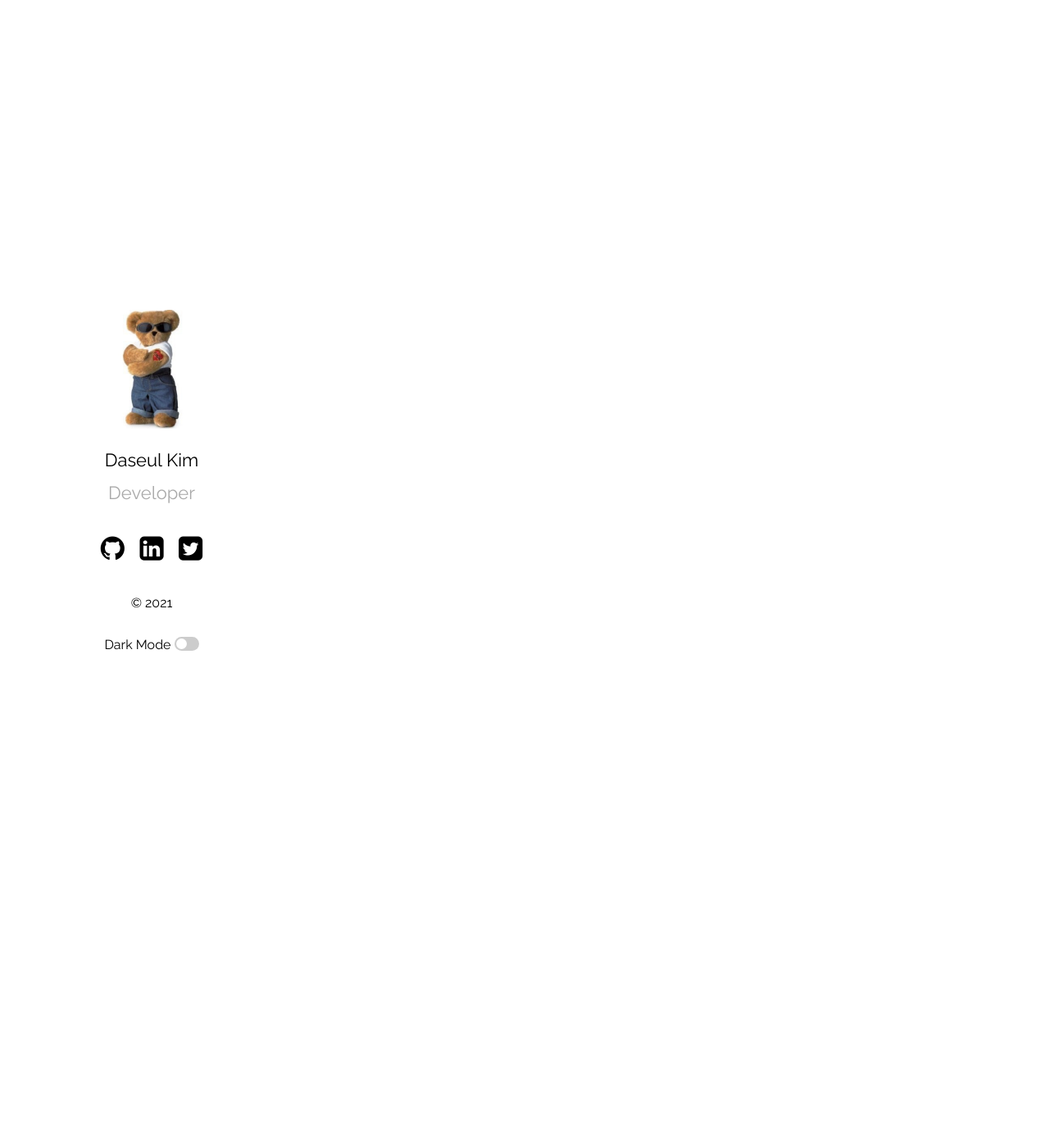
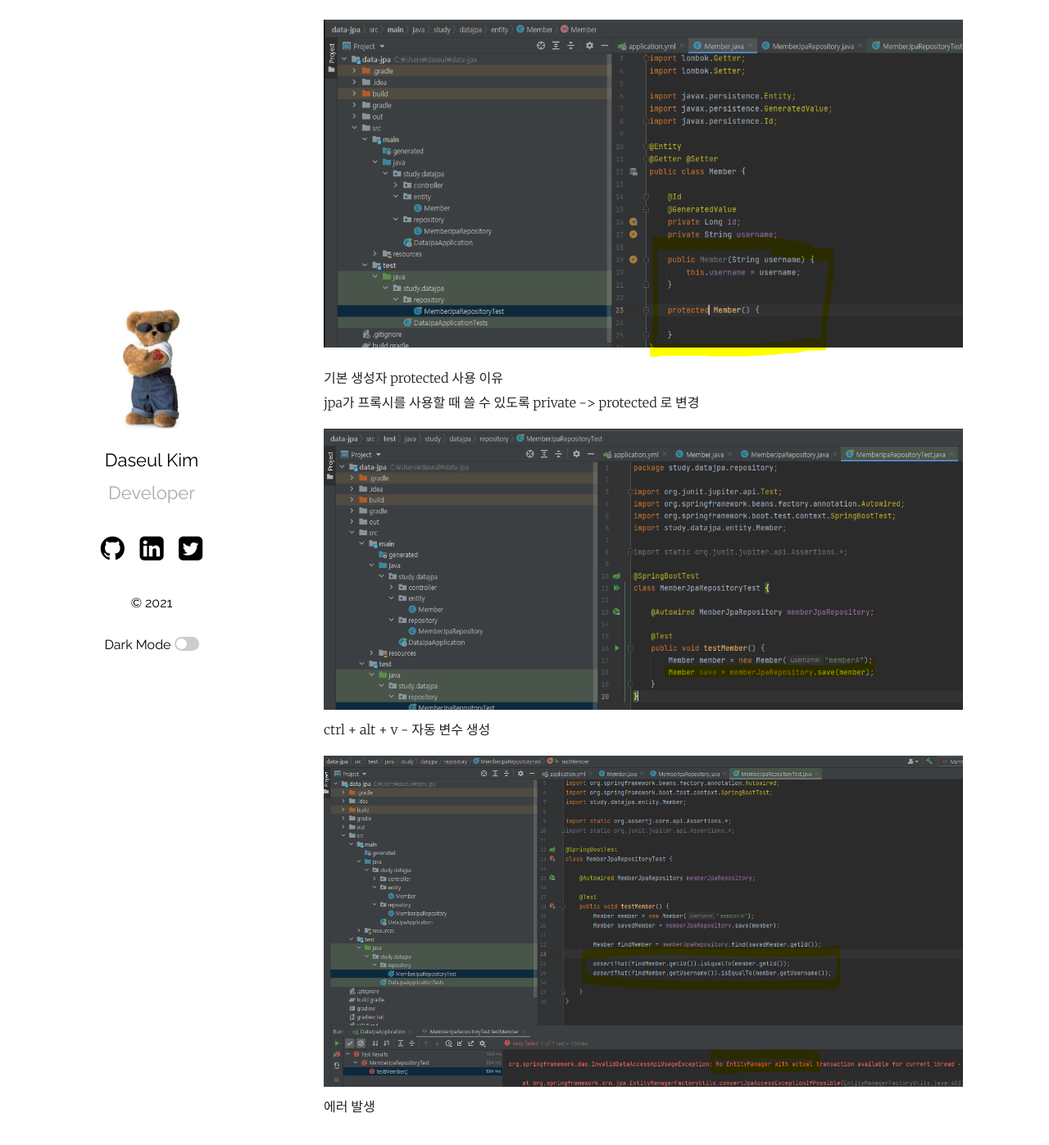
Before and after one commit to das101096/my-blog, a Jekyll site: the page built from _posts/2021-05-28-basic-spring-jpa.markdown, in a window 1280 px wide and 1400 px high, scrolled down 8726 px. Shown: the top 1397 px of the window at 82% size. Built offline with Jekyll 4.4.1, drawn with Linux system fonts in a browser that asks for light colours; some of the changed text lies outside the part shown.

Commit message:
springjpa1 commit

```diff
--- a/_posts/2021-05-28-basic-spring-jpa.markdown
+++ b/_posts/2021-05-28-basic-spring-jpa.markdown
@@ -124,8 +124,24 @@ categories:
       @GeneratedValue
       PK 자동 생성
 
-  1. repository 패키지, MemberJpaRepository.java 클래스 생성
+  2. repository 패키지, MemberJpaRepository.java 클래스 생성
 
       <img data-action="zoom" src='{{ "/image/132.PNG" | relative_url }}' alt='absolute'>
       @PersistenceContext
       스프링 컨테이너가 Entity Manager를 가져다줌
+
+  3. ctrl + shift + T 로 테스트
+
+      <img data-action="zoom" src='{{ "/image/133.PNG" | relative_url }}' alt='absolute'>
+
+      <img data-action="zoom" src='{{ "/image/134.PNG" | relative_url }}' alt='absolute'>
+
+      <img data-action="zoom" src='{{ "/image/135.PNG" | relative_url }}' alt='absolute'>
+      기본 생성자 protected 사용 이유
+      jpa가 프록시를 사용할 때 쓸 수 있도록 private -> protected 로 변경
+
+      <img data-action="zoom" src='{{ "/image/136.PNG" | relative_url }}' alt='absolute'>
+      ctrl + alt + v - 자동 변수 생성
+
+      <img data-action="zoom" src='{{ "/image/137.PNG" | relative_url }}' alt='absolute'>
+      에러 발생
```
Also changed, not shown: image/133.PNG (added), image/134.PNG (added), image/135.PNG (added), image/136.PNG (added), image/137.PNG (added).
